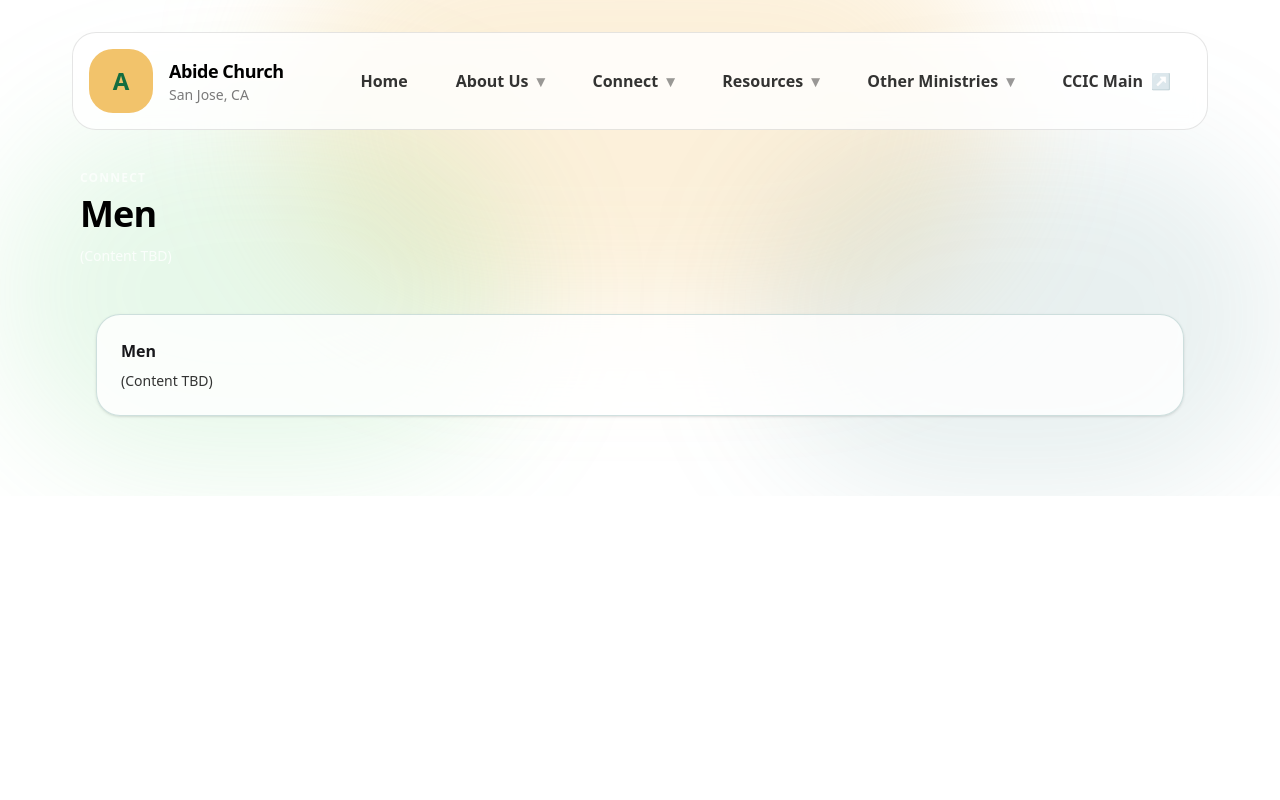
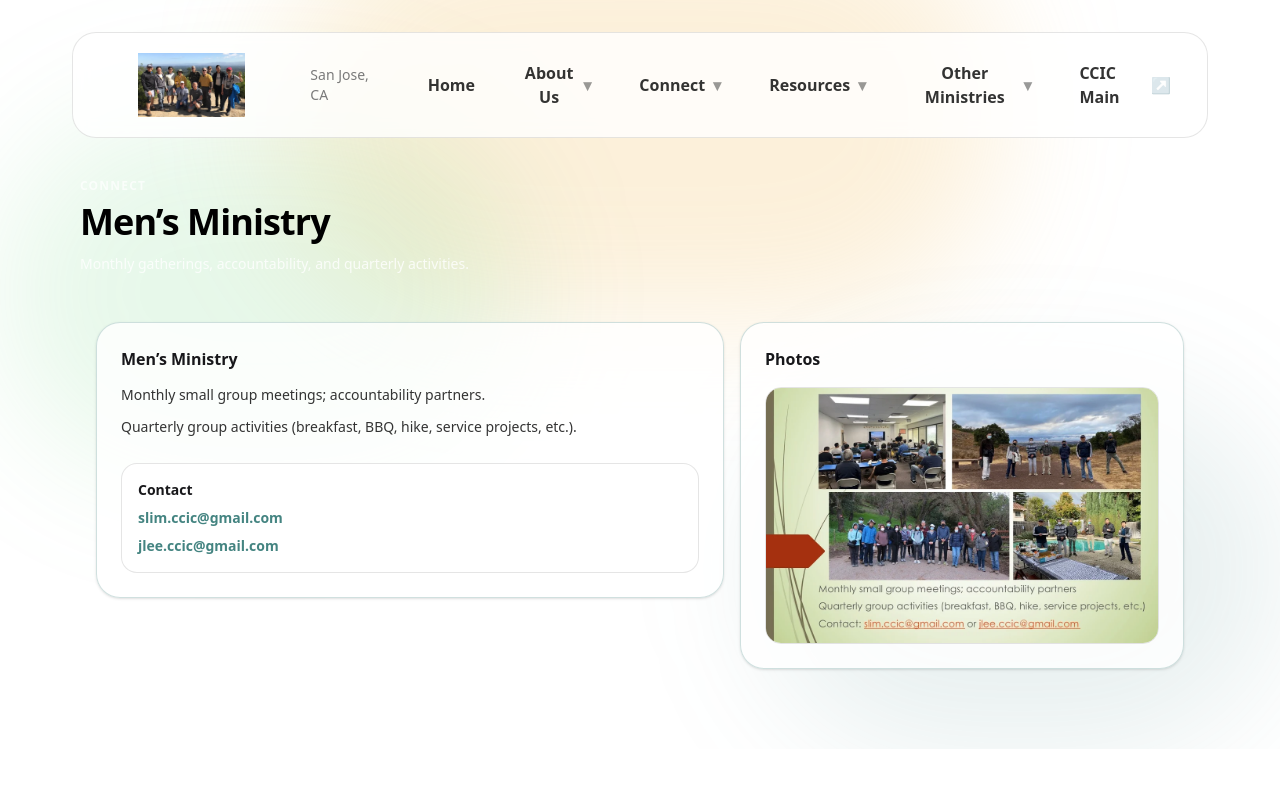
Before and after one commit to lugeorge8/abide, a Next.js app: page /men in a window 1280 px wide. Shown: the top 800 px of the page. Built offline with nearby package versions, Linux system fonts and the light colour scheme.

Commit message:
Add header logo image and men ministry content image

```diff
--- a/src/app/men/page.tsx
+++ b/src/app/men/page.tsx
@@ -1,3 +1,5 @@
+import Image from "next/image";
+
 import { Card, ContentShell, HeroShell, SiteFooter } from "@/components/site-shell";
 
 export default function MenPage() {
@@ -9,16 +11,61 @@ export default function MenPage() {
             Connect
           </div>
           <h1 className="mt-2 text-3xl font-semibold tracking-tight sm:text-4xl">
-            Men
+            Men’s Ministry
           </h1>
-          <p className="mt-3 max-w-2xl text-sm text-white/80">(Content TBD)</p>
+          <p className="mt-3 max-w-2xl text-sm text-white/80">
+            Monthly gatherings, accountability, and quarterly activities.
+          </p>
         </div>
 
         <ContentShell>
-          <Card>
-            <div className="text-base font-semibold">Men</div>
-            <p className="mt-2 text-sm text-black/80">(Content TBD)</p>
-          </Card>
+          <div className="grid grid-cols-1 gap-4 lg:grid-cols-12">
+            <div className="lg:col-span-7">
+              <Card>
+                <div className="text-base font-semibold">Men’s Ministry</div>
+                <p className="mt-3 text-sm leading-6 text-black/80">
+                  Monthly small group meetings; accountability partners.
+                </p>
+                <p className="mt-2 text-sm leading-6 text-black/80">
+                  Quarterly group activities (breakfast, BBQ, hike, service
+                  projects, etc.).
+                </p>
+
+                <div className="mt-6 rounded-2xl border border-black/10 bg-white p-4">
+                  <div className="text-sm font-semibold">Contact</div>
+                  <div className="mt-2 flex flex-col gap-2 text-sm">
+                    <a
+                      className="font-semibold text-abide-teal hover:underline"
+                      href="mailto:slim.ccic@gmail.com"
+                    >
+                      slim.ccic@gmail.com
+                    </a>
+                    <a
+                      className="font-semibold text-abide-teal hover:underline"
+                      href="mailto:jlee.ccic@gmail.com"
+                    >
+                      jlee.ccic@gmail.com
+                    </a>
+                  </div>
+                </div>
+              </Card>
+            </div>
+
+            <div className="lg:col-span-5">
+              <Card>
+                <div className="text-base font-semibold">Photos</div>
+                <div className="mt-4 overflow-hidden rounded-2xl border border-black/10">
+                  <Image
+                    src="/assets/men-ministry.png"
+                    alt="Men’s Ministry"
+                    width={1200}
+                    height={800}
+                    className="h-auto w-full"
+                  />
+                </div>
+              </Card>
+            </div>
+          </div>
         </ContentShell>
       </HeroShell>
 
--- a/src/components/site-header.tsx
+++ b/src/components/site-header.tsx
@@ -1,5 +1,6 @@
 "use client";
 
+import Image from "next/image";
 import Link from "next/link";
 import { useEffect, useMemo, useRef, useState } from "react";
 
@@ -69,13 +70,16 @@ export function SiteHeaderClient({ active }: { active?: string }) {
         className="flex items-center gap-4"
         onClick={() => setOpen(null)}
       >
-        <div className="grid h-16 w-16 place-items-center rounded-3xl bg-abide-gold font-black text-abide-deep text-2xl">
-          A
+        <div className="relative h-14 w-48 sm:h-16 sm:w-56">
+          <Image
+            src="/assets/header-logo.png"
+            alt="Abide Fellowship, A Ministry of CCIC"
+            fill
+            priority
+            className="object-contain"
+          />
         </div>
-        <div>
-          <div className="text-lg font-semibold tracking-tight text-black">
-            Abide Church
-          </div>
+        <div className="hidden sm:block">
           <div className="text-sm text-abide-muted">San Jose, CA</div>
         </div>
       </Link>
```
Also changed, not shown: public/assets/header-logo.png (added), public/assets/men-ministry.png (added).
